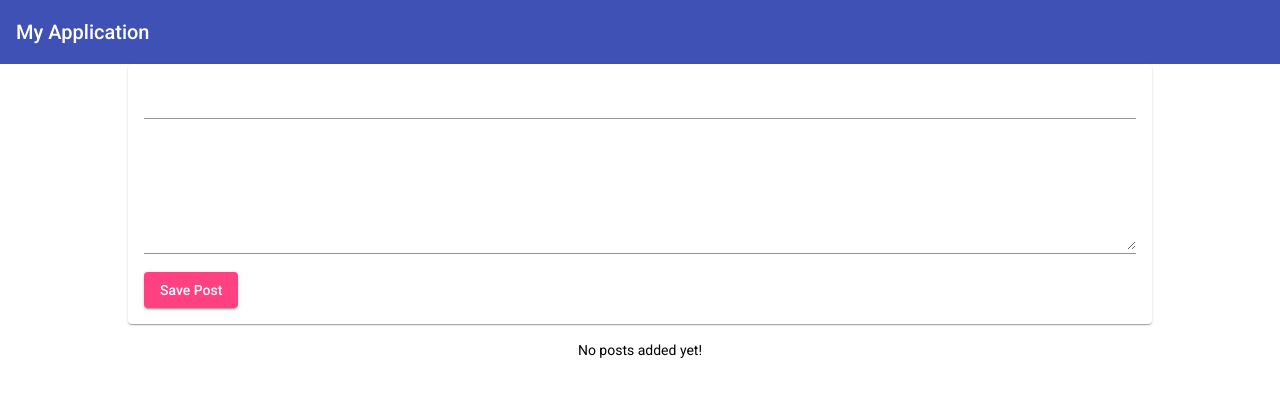
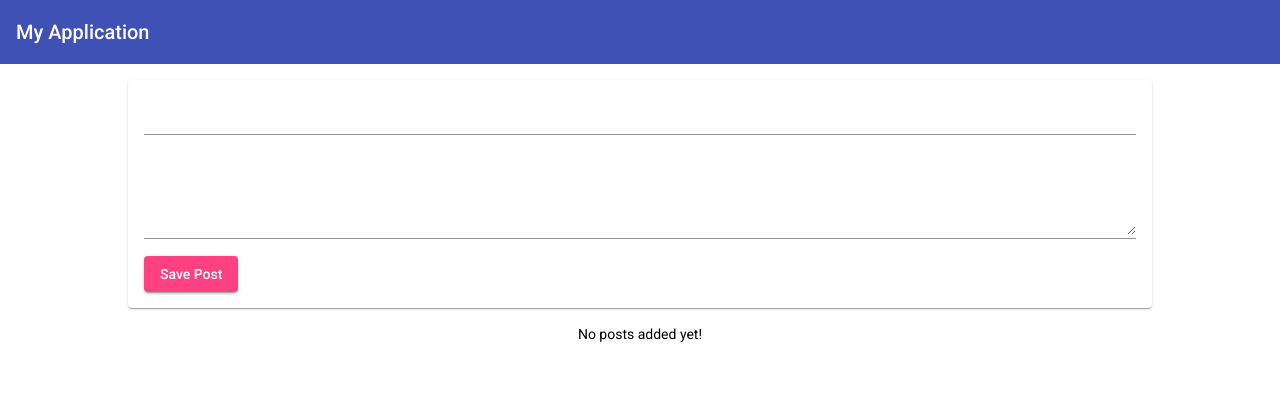
Before and after one commit to ilan111/MEAN-stack-course, an Angular app: page / in a window 1280 px wide. Shown: the top 396 px of the page. Built offline with nearby package versions, Linux system fonts and the light colour scheme.

Commit message:
Error handling

```diff
--- a/src/app/app.component.css
+++ b/src/app/app.component.css
@@ -1,5 +1,4 @@
 main{
-  margin-top: 1rem;
   width: 80%;
-  margin: auto;
+  margin: 1rem auto;
 }
--- a/src/app/posts/post-create/post-create.component.html
+++ b/src/app/posts/post-create/post-create.component.html
@@ -1,11 +1,14 @@
 <mat-card>
-  <mat-form-field>
-    <input matInput type="text" [(ngModel)]="enteredTitle" />
-  </mat-form-field>
-  <mat-form-field>
-    <textarea matInput rows="6" [(ngModel)]="enteredContent"></textarea>
-  </mat-form-field>
-  <button mat-raised-button color="accent" (click)="onAddPost()">
-    Save Post
-  </button>
+  <form (submit)="onAddPost(postForm)" #postForm="ngForm">
+    <mat-form-field>
+      <input matInput type="text" name="title" ngModel required minlength="3" #title="ngModel"/>
+      <mat-error *ngIf="title.invalid">Please enter a post title</mat-error>
+
+    </mat-form-field>
+    <mat-form-field>
+      <textarea matInput rows="4" name="content" ngModel required #content="ngModel"></textarea>
+      <mat-error *ngIf="content.invalid">Please enter a post content</mat-error>
+    </mat-form-field>
+    <button mat-raised-button color="accent" type="submit">Save Post</button>
+  </form>
 </mat-card>
--- a/src/app/posts/post-create/post-create.component.ts
+++ b/src/app/posts/post-create/post-create.component.ts
@@ -1,4 +1,5 @@
 import { Component, EventEmitter, Output } from '@angular/core';
+import { NgForm } from '@angular/forms';
 import { Post } from '../post.model';
 
 @Component({
@@ -11,10 +12,14 @@
   enteredTitle = '';
   @Output() postCreated = new EventEmitter<Post>();
 
-  onAddPost() {
+  onAddPost(form: NgForm) {
+    if(form.invalid){
+      return;
+    }
+
     const post: Post = {
-      title: this.enteredTitle,
-      content: this.enteredContent,
+      title: form.value.title,
+      content: form.value.content,
     };
     this.postCreated.emit(post);
   }
```
